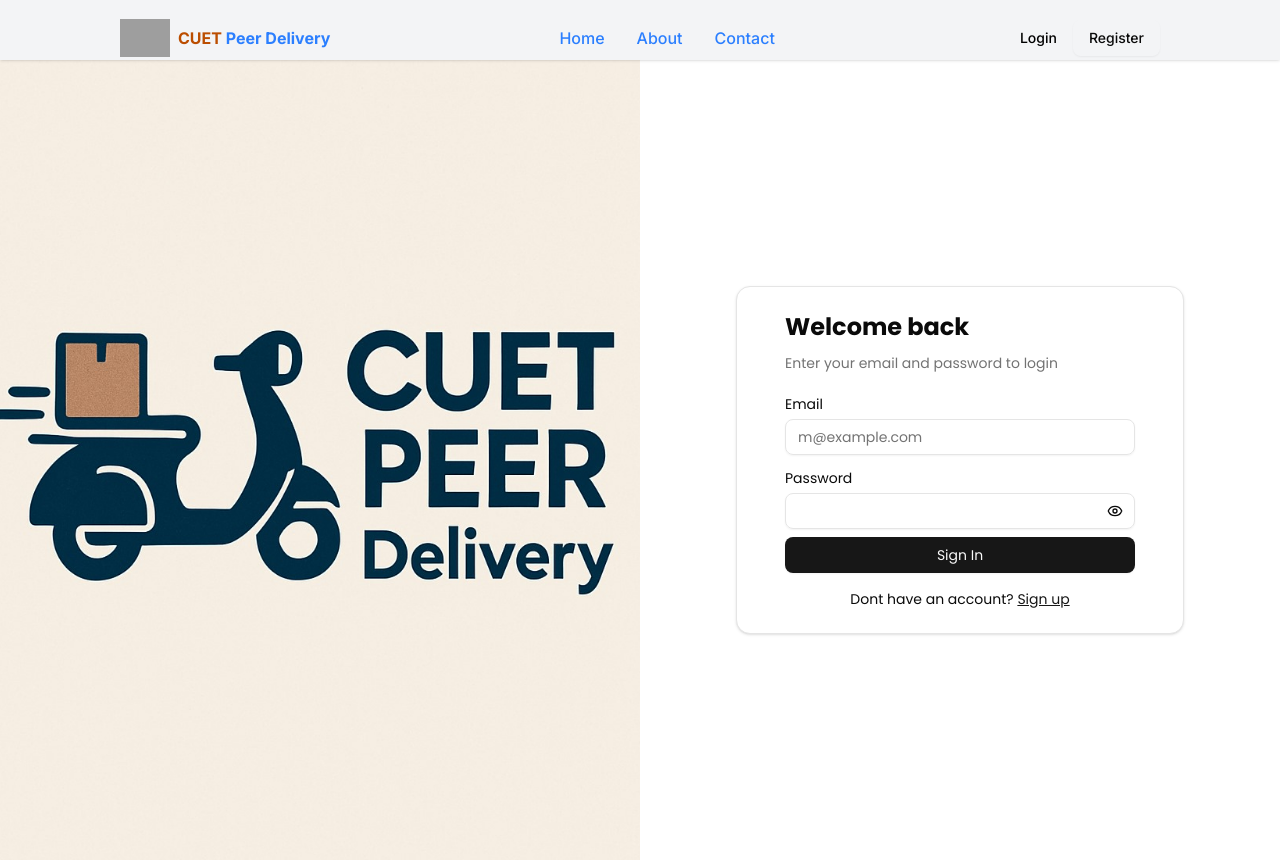
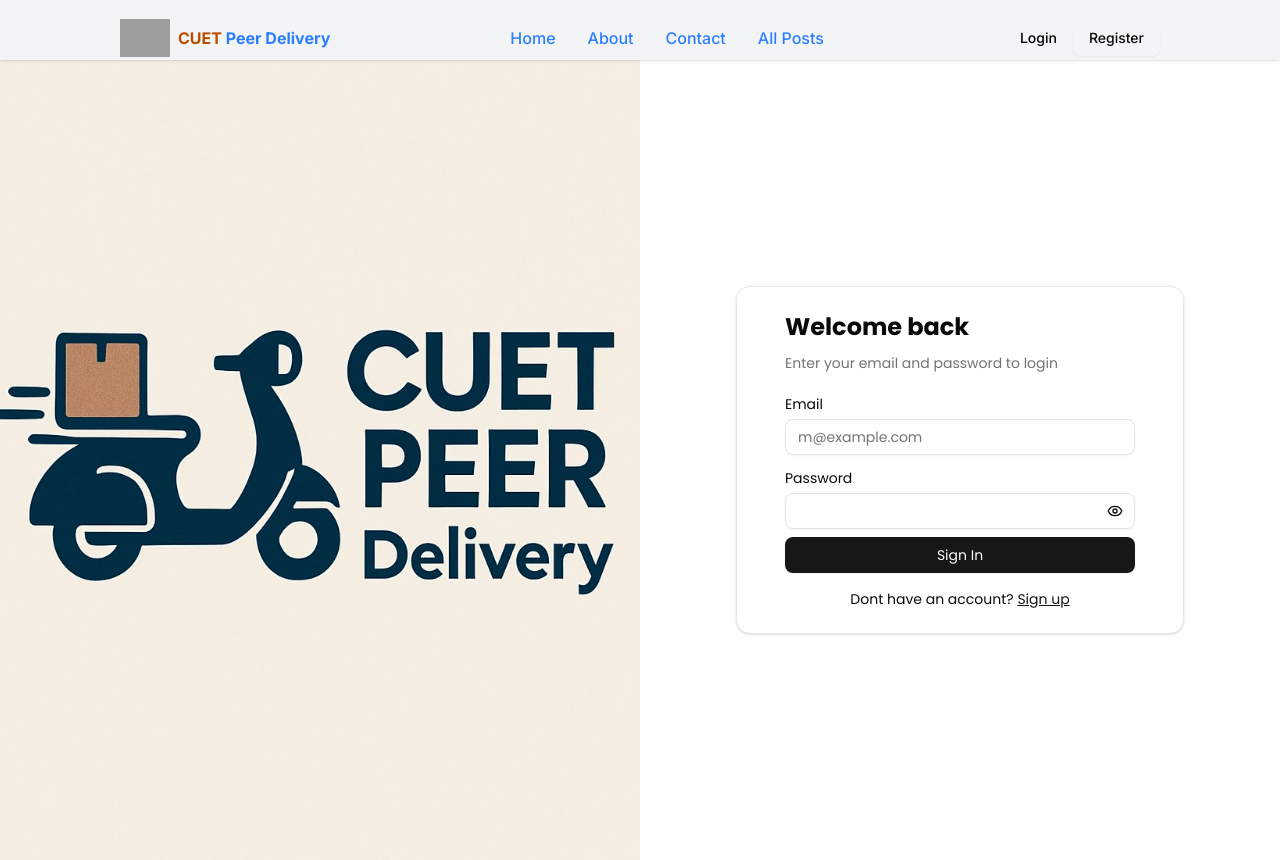
Before and after one commit to ashraf1600/CUET-Peer-Delivery, a Next.js app: page /auth/login in a window 1280 px wide. Built offline with nearby package versions, Linux system fonts and the light colour scheme; no server answers; grey boxes are pictures that could not be loaded.

Commit message:
landing page and post page different ✅

```diff
--- a/src/app/(protected)/post/page.tsx
+++ b/src/app/(protected)/post/page.tsx
@@ -1,7 +1,15 @@
+import { Container } from "@/components/shared/Container";
 import React from "react";
+import AllPost from "./components/AllPost";
 
 const page = () => {
-  return <div>post route</div>;
+  return (
+    <div>
+      <Container>
+        <AllPost />
+      </Container>
+    </div>
+  );
 };
 
 export default page;
--- a/src/app/auth/login/component/Login.tsx
+++ b/src/app/auth/login/component/Login.tsx
@@ -36,7 +36,7 @@ export default function LoginPage() {
       const result = await signIn("credentials", {
         email,
         password,
-        callbackUrl: "/",
+        callbackUrl: "/post",
       });
 
       if (result?.error) {
--- a/src/app/page.tsx
+++ b/src/app/page.tsx
@@ -2,9 +2,5 @@ import { Container } from "@/components/shared/Container";
 import AllPost from "./(protected)/post/components/AllPost";
 
 export default function Home() {
-  return (
-    <Container>
-      <AllPost />
-    </Container>
-  );
+  return <Container>landing page</Container>;
 }
--- a/src/components/CustomComponents/Navbar/Navbar.tsx
+++ b/src/components/CustomComponents/Navbar/Navbar.tsx
@@ -51,6 +51,13 @@ const Navbar = () => {
       href: "/contact",
       label: "navItems.3",
       fallback: "Contact",
+      simpleLink: true,
+    },
+    {
+      id: "4",
+      href: "/post",
+      label: "navItems.4",
+      fallback: "All Posts",
       simpleLink: true,
     },
   ];
--- a/src/middleware.ts
+++ b/src/middleware.ts
@@ -36,7 +36,7 @@ import { getToken } from "next-auth/jwt";
 export async function middleware(request: NextRequest) {
   const token = await getToken({ req: request });
 
-  const publicRoutes = ["/auth/login", "/auth/register"];
+  const publicRoutes = ["/auth/login", "/auth/register", "/"];
 
   // Check if the user is trying to access a protected route
   if (!token && !publicRoutes.includes(request.nextUrl.pathname)) {
```
